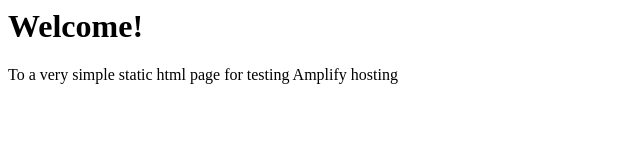
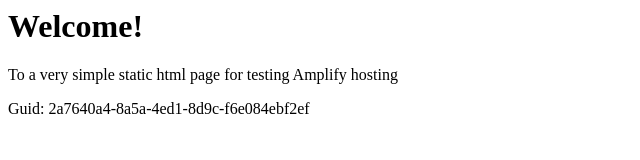
Before and after one commit to aws-aemilia-pdx/Github-PR-Commit-Integration-Test-DoNotTouch-v0-beta-us-west-2, a website: page src/index.html in a window 1280 px wide. Shown: the whole page, without its empty margins (0-640 px from the left). Drawn offline with Linux system fonts and the light colour scheme.

Commit message:
commit from integ tests

```diff
--- a/src/index.html
+++ b/src/index.html
@@ -1,3 +1,5 @@
+
+
 <html lang="en">
 
 <head>
@@ -10,6 +12,6 @@
 <body>
     <h1>Welcome!</h1>
     <p>To a very simple static html page for testing Amplify hosting</p>
-</body>
+    <p>Guid: 2a7640a4-8a5a-4ed1-8d9c-f6e084ebf2ef</p></body>
 
 </html>
```
